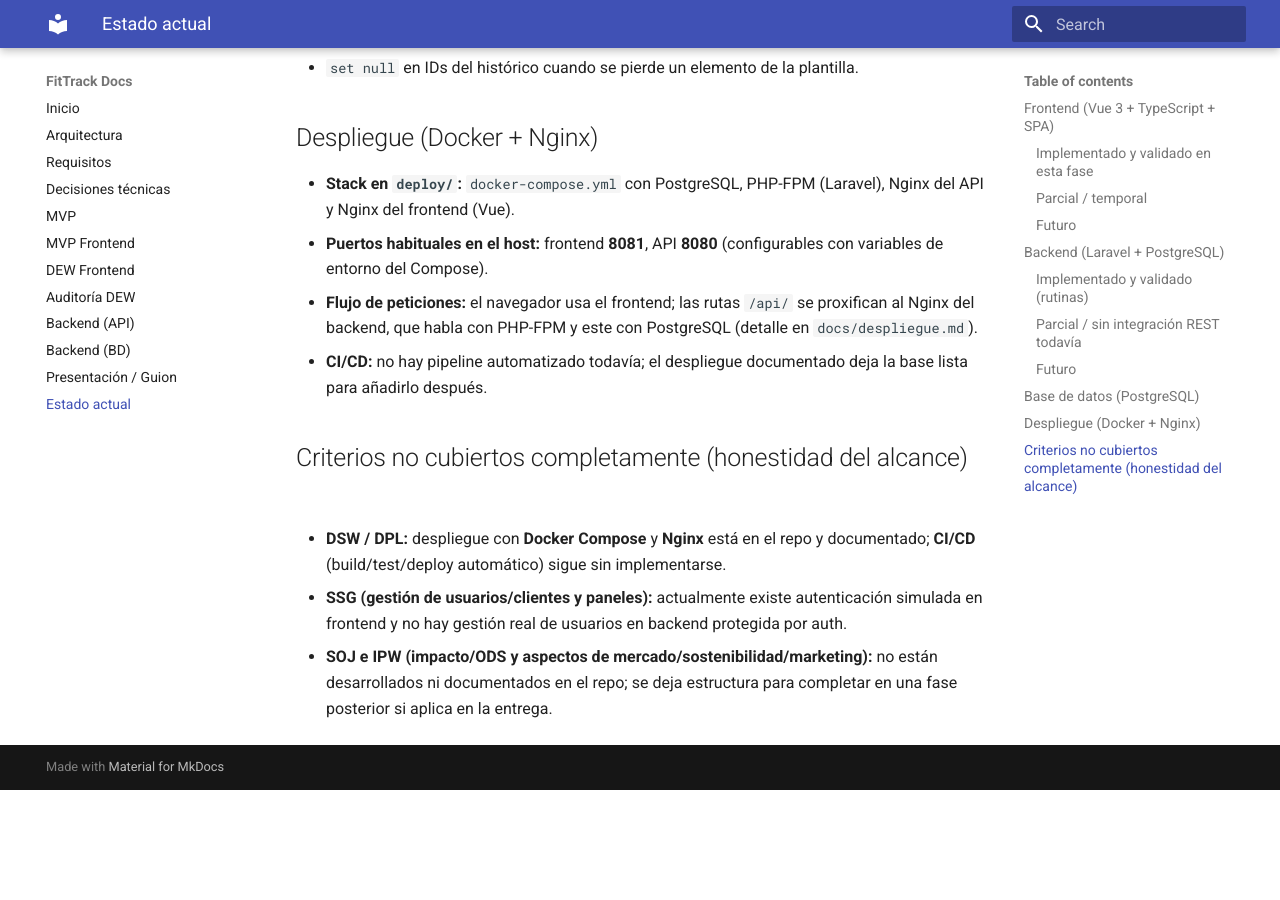
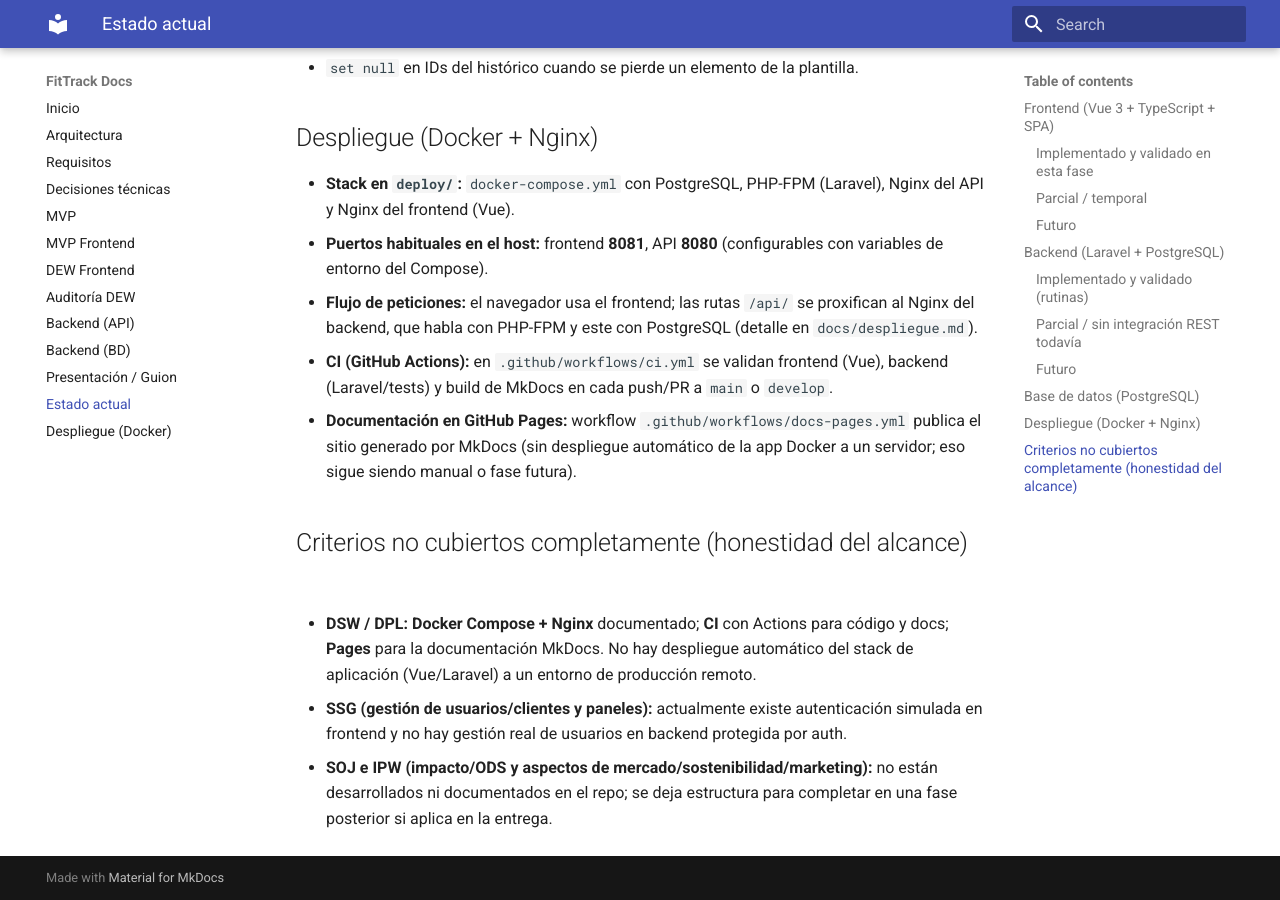
Before and after one commit to alepe03/fittrack, an MkDocs documentation site: the page built from docs/estado-actual.md, in a window 1280 px wide and 900 px high, scrolled down 2016 px. Built offline with MkDocs 1.6.1 and Material for MkDocs 9.7.7, drawn with Linux system fonts in a browser that asks for light colours; before the commit the page ends 2806 px from its top, so only the background shows below that.

Commit message:
feat(ci): GitHub Actions y Pages añadidos

```diff
--- a/docs/estado-actual.md
+++ b/docs/estado-actual.md
@@ -58,9 +58,10 @@
 - **Stack en `deploy/`:** `docker-compose.yml` con PostgreSQL, PHP-FPM (Laravel), Nginx del API y Nginx del frontend (Vue).
 - **Puertos habituales en el host:** frontend **8081**, API **8080** (configurables con variables de entorno del Compose).
 - **Flujo de peticiones:** el navegador usa el frontend; las rutas `/api/` se proxifican al Nginx del backend, que habla con PHP-FPM y este con PostgreSQL (detalle en `docs/despliegue.md`).
-- **CI/CD:** no hay pipeline automatizado todavía; el despliegue documentado deja la base lista para añadirlo después.
+- **CI (GitHub Actions):** en `.github/workflows/ci.yml` se validan frontend (Vue), backend (Laravel/tests) y build de MkDocs en cada push/PR a `main` o `develop`.
+- **Documentación en GitHub Pages:** workflow `.github/workflows/docs-pages.yml` publica el sitio generado por MkDocs (sin despliegue automático de la app Docker a un servidor; eso sigue siendo manual o fase futura).
 
 ## Criterios no cubiertos completamente (honestidad del alcance)
-- **DSW / DPL:** despliegue con **Docker Compose** y **Nginx** está en el repo y documentado; **CI/CD** (build/test/deploy automático) sigue sin implementarse.
+- **DSW / DPL:** **Docker Compose + Nginx** documentado; **CI** con Actions para código y docs; **Pages** para la documentación MkDocs. No hay despliegue automático del stack de aplicación (Vue/Laravel) a un entorno de producción remoto.
 - **SSG (gestión de usuarios/clientes y paneles):** actualmente existe autenticación simulada en frontend y no hay gestión real de usuarios en backend protegida por auth.
 - **SOJ e IPW (impacto/ODS y aspectos de mercado/sostenibilidad/marketing):** no están desarrollados ni documentados en el repo; se deja estructura para completar en una fase posterior si aplica en la entrega.
--- /dev/null
+++ b/docs/requirements.txt
@@ -0,0 +1,2 @@
+# MkDocs + tema Material (build de documentación en CI y GitHub Pages)
+mkdocs-material>=9.5,<10
--- a/mkdocs.yml
+++ b/mkdocs.yml
@@ -1,6 +1,8 @@
 site_name: FitTrack Docs
 site_description: Documentación oficial del proyecto FitTrack
 site_author: Alejandro
+# En GitHub Actions se sustituye por la URL real del repositorio en Pages.
+site_url: https://__GITHUB_PAGES_BASE_URL__/
 theme:
   name: material
 
@@ -17,6 +19,7 @@
   - Backend (BD): backend-bd.md
   - Presentación / Guion: presentacion-guion.md
   - Estado actual: estado-actual.md
+  - Despliegue (Docker): despliegue.md
 
 markdown_extensions:
   - admonition
```
Also changed, not shown: 2 other files.
